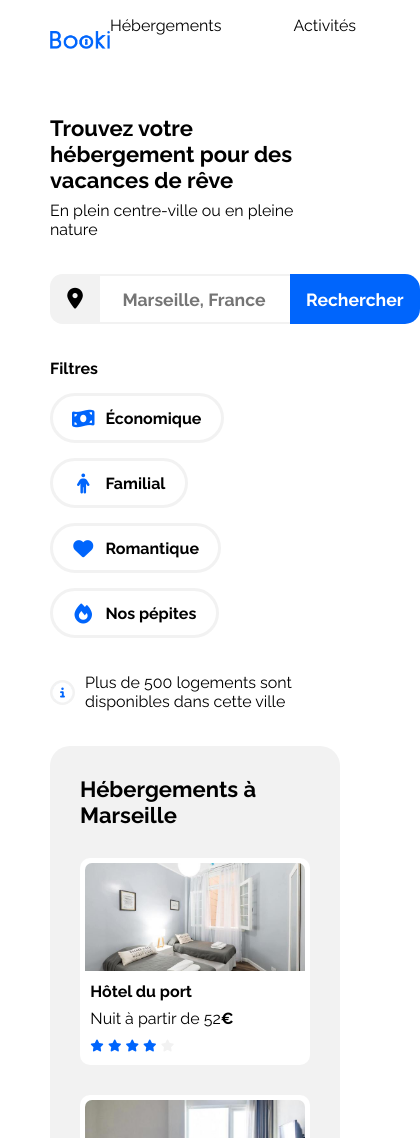
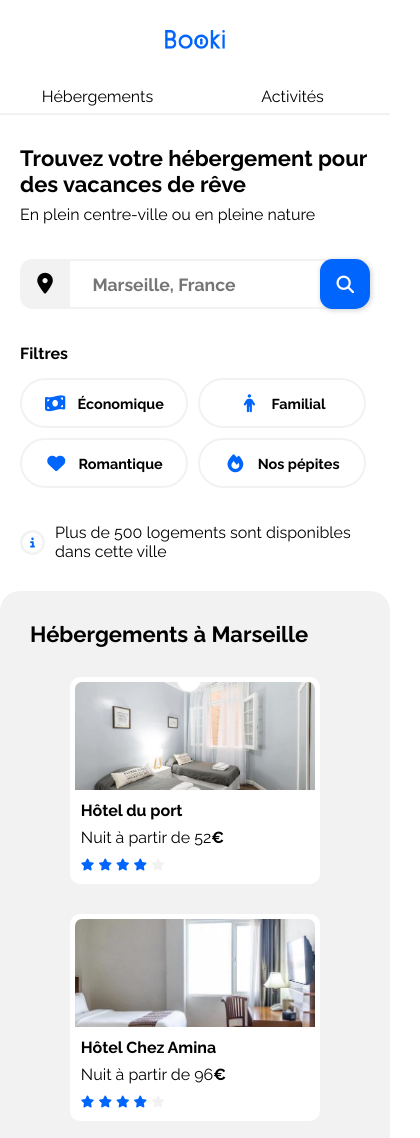
Before and after one commit to h-khribich/P3, a plain HTML site: page index.html in a window 390 px wide. Shown: the top 1138 px of the page, 420 px wide, since content can reach past the window. Drawn offline with Linux system fonts and the light colour scheme.

Commit message:
Nav responsive added

```diff
--- a/css/style.css
+++ b/css/style.css
@@ -60,6 +60,7 @@ header {
 
 .header-links a {
   border-top: transparent 3px solid;
+  border-bottom: none;
   height: 100%;
   display: flex;
   align-items: center;
@@ -68,6 +69,7 @@ header {
 .header-links a:hover {
   color: var(--main-color);
   border-top: var(--main-color) 3px solid;
+  border-bottom: none;
 }
 
 /****** Nav ***********/
@@ -157,7 +159,7 @@ nav p {
 
 .filters button {
   padding: 0.7rem 1.2rem;
-  border: var(--main-bg-color) 3px solid;
+  border: var(--main-bg-color) 2px solid;
   border-radius: 30px;
   background-color: white;
   display: flex;
@@ -199,7 +201,6 @@ nav p {
   align-items: center;
   justify-content: center;
 }
-
 
 /****** Main container ***********/
 
@@ -447,6 +448,14 @@ footer {
         flex-direction: column;
     }
 
+    #search-mobile {
+      display: none;
+    }
+
+    #search-desktop {
+      display: inline;
+    }
+
     .hebergements {
         width: 100%;
     }
@@ -491,5 +500,91 @@ footer {
 
 /* Small devices (phones, less than 768px) */
 @media (max-width: 767.98px) {
-    /* ... */
+
+  .main-container {
+    padding: 0;
+    gap: 30px;
+  }
+
+  /* Header */
+  header {
+    display: flex;
+    flex-direction: column;
+    height: 115px;
+  }
+
+  #header-logo {
+    height: 20px;
+    width: 60px;
+    flex-grow: 1;
+  }
+
+  .header-links {
+    display: flex;
+    height: 36px;
+    width: 100%;
+    gap: 0;
+  }
+
+  .header-links a {
+    border-bottom: var(--main-bg-color) 2px solid;
+    display: flex;
+    justify-content: center;
+    align-items: center;
+    border-top: none;
+    width: 50%;
+  }
+
+  .header-links a:hover {
+    color: var(--main-color);
+    border-bottom: var(--main-color) 2px solid;
+    border-top: none;
+  }
+
+  /* Nav */
+
+  nav {
+    padding: 0 20px;
+  }
+
+  .search-area {
+    width: 100%;
+    display: flex;
+    justify-content: flex-start;
+    position: relative;
+  }
+
+  .search-area input {
+    flex-grow: 0.9;
+  }
+
+  #search-desktop {
+    display: none;
+  }
+
+  #search-mobile {
+    position: absolute;
+    bottom: 0;
+    right: 0;
+    height: 100%;
+    display: inline;
+    border-bottom-left-radius: 25%;
+    border-top-left-radius: 25%;
+    box-shadow: 1px 1px 4px 1px rgba(128, 128, 128, 0.3);
+  }
+
+  #search-mobile .fa-solid {
+    color: white;
+  }
+
+  .filters-buttons-container {
+    gap: 10px;
+    width: 100%;
+  }
+
+  .filters button {
+    font-size: 0.9rem;
+    justify-content: center;
+    width: 48%;
+  }
 }
--- a/index.html
+++ b/index.html
@@ -32,7 +32,8 @@
           <form action="" class="search-area">
             <i class="fa-solid fa-location-dot"></i>
             <input type="text" name="search" placeholder="Marseille, France">
-            <button type="submit">Rechercher</button>
+            <button type="submit" id="search-desktop">Rechercher</button>
+            <button type="submit" id="search-mobile"><i class="fa-solid fa-magnifying-glass"></i></button>
           </form>
           <div class="filters">
             <p>Filtres</p>
```
